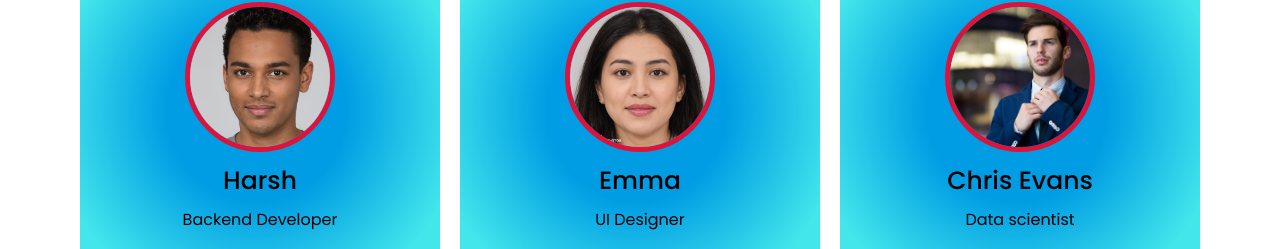
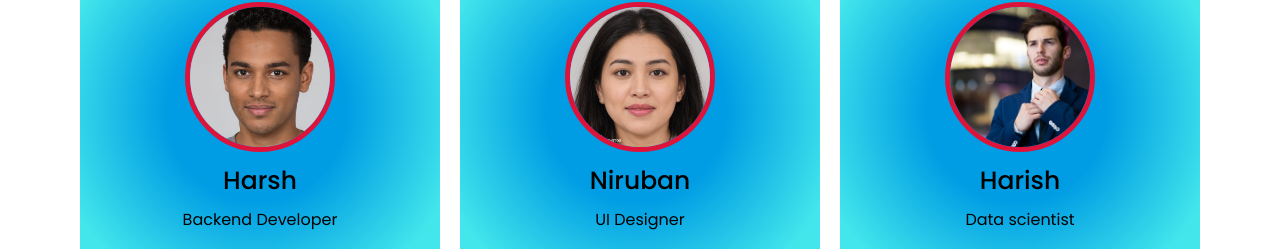
Before and after one commit to Halfbloodyash/portfolio, a plain HTML site: page index.html in a window 1280 px wide. Shown: the part 1941-2190 px from the top of the page. Drawn offline with nearby package versions, Linux system fonts and the light colour scheme.

Commit message:
Update index.html

```diff
--- a/index.html
+++ b/index.html
@@ -125,7 +125,7 @@
                 <div class="card">
                     <div class="box">
                         <img src="images/profile-1.jpg" alt="">
-                        <div class="text">Param </div>
+                        <div class="text">Yash </div>
                         <p>Smart Contract Developer</p>
                     </div>
                 </div>
@@ -139,22 +139,22 @@
                 <div class="card">
                     <div class="box">
                         <img src="images/profile-3.jpg" alt="">
-                        <div class="text">Emma </div>
+                        <div class="text">Niruban </div>
                         <p> UI Designer   </p>
                     </div>
                 </div>
                 <div class="card">
                     <div class="box">
                         <img src="images/profile-4.jpeg" alt="">
-                        <div class="text"> Chris Evans</div>
+                        <div class="text"> Harish</div>
                         <p> Data scientist </p>
                     </div>
                 </div>
                 <div class="card">
                     <div class="box">
                         <img src="images/profile-5.jpeg" alt="">
-                        <div class="text"> wanda Maximoff</div>
-                        <p> Frontend Developer </p>
+                        <div class="text"> Niruban</div>
+                        <p> Full Stack Developer </p>
                     </div>
                 </div>
             </div>
```
